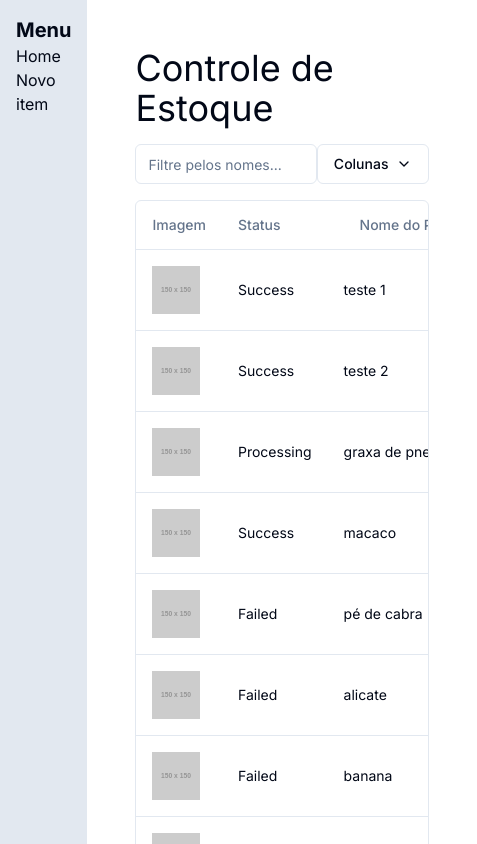
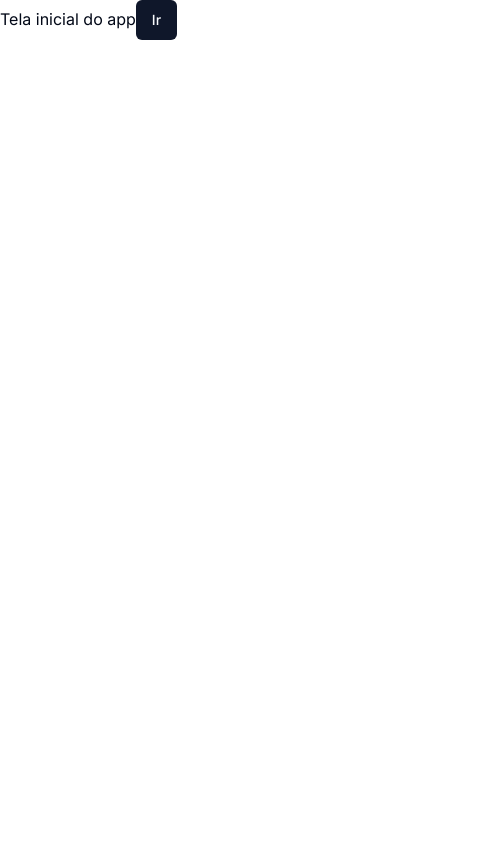
Before and after one commit to Cauatn/stock-manager, a Next.js app: page / in a window 390 px wide. Shown: the top 844 px of the page, 477 px wide, since content can reach past the window. Built offline with nearby package versions, Linux system fonts and the light colour scheme.

Commit message:
chore: organizing folder project structure

```diff
--- a/app/layout.tsx
+++ b/app/layout.tsx
@@ -9,8 +9,8 @@ const fontSans = FontSans({
 });
 
 export const metadata: Metadata = {
-  title: "Create Next App",
-  description: "Generated by create next app",
+  title: "Inspeciona Engenharia",
+  description: "Controle de estoque da empresa Inspecione Engenharia",
 };
 
 export default function RootLayout({
@@ -26,19 +26,6 @@ export default function RootLayout({
           fontSans.variable
         )}
       >
-        <aside className="min-h-screen p-4 bg-slate-200 w-[150px]">
-          <h1 className="text-xl font-bold">Menu</h1>
-          <nav>
-            <ul>
-              <li>
-                <a href="/">Home</a>
-              </li>
-              <li>
-                <a href="/newItem">Novo item</a>
-              </li>
-            </ul>
-          </nav>
-        </aside>
         {children}
       </body>
     </html>
--- a/app/newItem/page.tsx
+++ /dev/null
@@ -1,18 +0,0 @@
-import { Button } from "@/components/ui/button";
-import { Input } from "@/components/ui/input";
-
-export default function NewItem() {
-  return (
-    <main className="flex min-h-screen flex-col items-center justify-between p-12">
-      <div className="z-10 w-full max-w-5xl  justify-between text-sm lg:flex flex-col gap-10">
-        <h1 className="text-2xl font-semibold">New Item</h1>
-        <form className="mt-4 space-y-4">
-          <Input placeholder="Enter item name" />
-          <Input placeholder="Enter item price" />
-          <Input placeholder="Enter item quantity" />
-          <Button type="submit">Add Item</Button>
-        </form>
-      </div>
-    </main>
-  );
-}
--- a/app/page.tsx
+++ b/app/page.tsx
@@ -1,12 +1,13 @@
-import { DataTable } from "@/components/products/data-table";
+import { Button } from "@/components/ui/button";
+import Link from "next/link";
 
-export default async function Home() {
+export default function Home() {
   return (
-    <main className="flex min-h-screen flex-col items-center justify-between p-12 w-full">
-      <div className="z-10 w-full max-w-5xl justify-between text-sm lg:flex flex-col gap-10">
-        <h1 className="text-4xl">Controle de Estoque</h1>
-        <DataTable />
-      </div>
+    <main>
+      Tela inicial do app
+      <Link href={"/stock"}>
+        <Button>Ir</Button>
+      </Link>
     </main>
   );
 }
--- /dev/null
+++ b/app/stock/layout.tsx
@@ -0,0 +1,29 @@
+"use client";
+
+import { Sidebar } from "@/components/sidebar/Sidebar";
+
+import { useSidebarToggle } from "@/hooks/use-side-bar-toggle";
+import { useStore } from "@/hooks/use-store";
+import { cn } from "@/lib/utils";
+
+export default function Stock({
+  children,
+}: Readonly<{
+  children: React.ReactNode;
+}>) {
+  const sidebar = useStore(useSidebarToggle, (state) => state);
+
+  if (!sidebar) return null;
+
+  return (
+    <main
+      className={cn(
+        "min-h-[calc(100vh_-_56px)] bg-zinc-50 dark:bg-zinc-900 transition-[margin-left] ease-in-out duration-300 w-full justify-center flex",
+        sidebar?.isOpen === false ? "lg:ml-[90px]" : "lg:ml-72"
+      )}
+    >
+      <Sidebar />
+      {children}
+    </main>
+  );
+}
--- /dev/null
+++ b/app/stock/page.tsx
@@ -0,0 +1,12 @@
+"use client";
+import { useSidebarToggle } from "@/hooks/use-side-bar-toggle";
+import { useStore } from "@/hooks/use-store";
+import { cn } from "@/lib/utils";
+
+export default function Stock() {
+  const sidebar = useStore(useSidebarToggle, (state) => state);
+
+  if (!sidebar) return null;
+
+  return <div>Dashboard inicial</div>;
+}
--- /dev/null
+++ b/app/stock/products/page.tsx
@@ -0,0 +1,12 @@
+"use client";
+
+import { DataTable } from "@/components/products/data-table";
+
+export default function Products() {
+  return (
+    <div className="z-10 w-full max-w-7xl justify-between text-sm lg:flex flex-col gap-10 py-10">
+      <h1 className="text-4xl">Controle de Estoque</h1>
+      <DataTable />
+    </div>
+  );
+}
```
